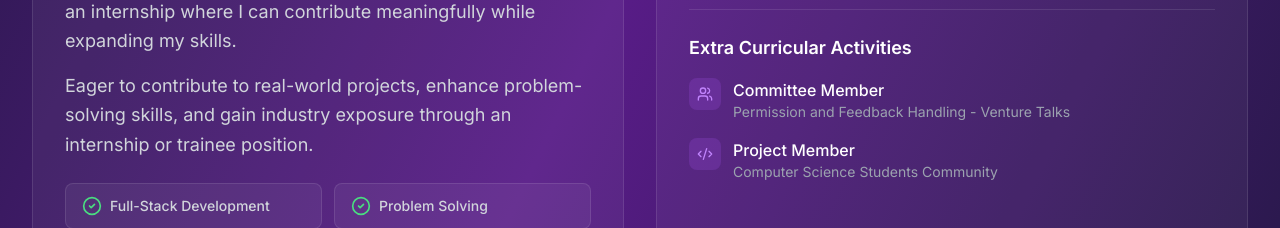
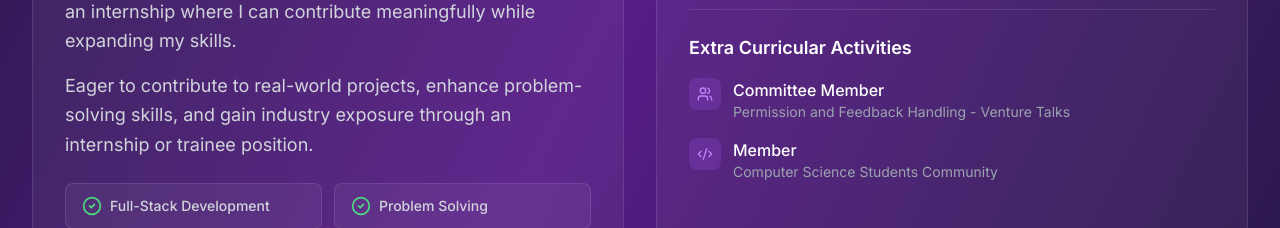
Before and after one commit to arosha-w/Portfolio-arosha, a React (Vite) app in the folder Portfolio/: page /#/about in a window 1280 px wide. Shown: the part 1360-1588 px from the top of the page. Built offline with nearby package versions, Linux system fonts and the light colour scheme.

Commit message:
add changers

```diff
--- a/Portfolio/src/pages/About.jsx
+++ b/Portfolio/src/pages/About.jsx
@@ -144,7 +144,7 @@ const About = () => {
       icon: Users,
     },
     {
-      title: "Project Member",
+      title: "Member",
       organization: "Computer Science Students Community",
       icon: Code2,
     },
```
